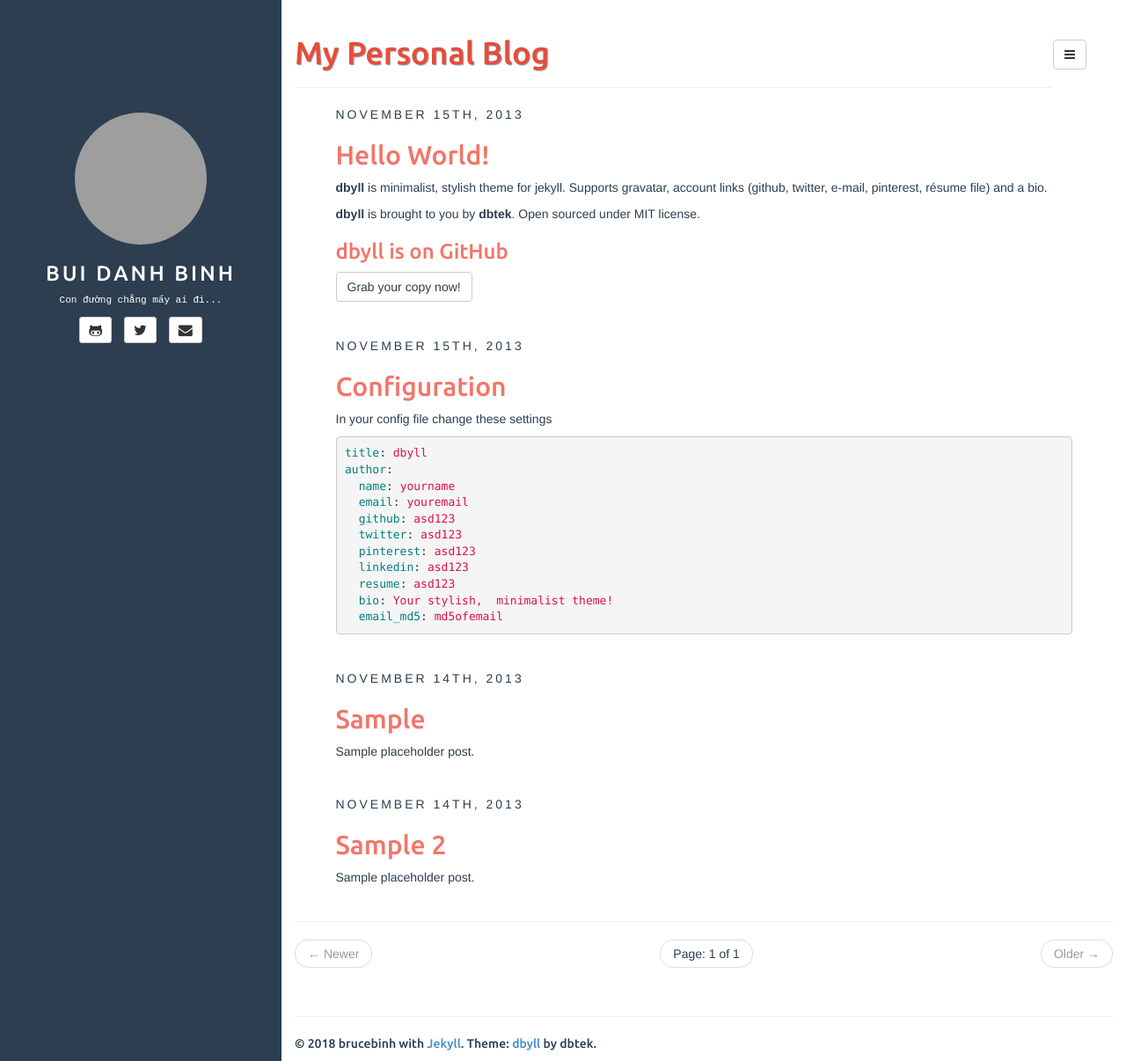
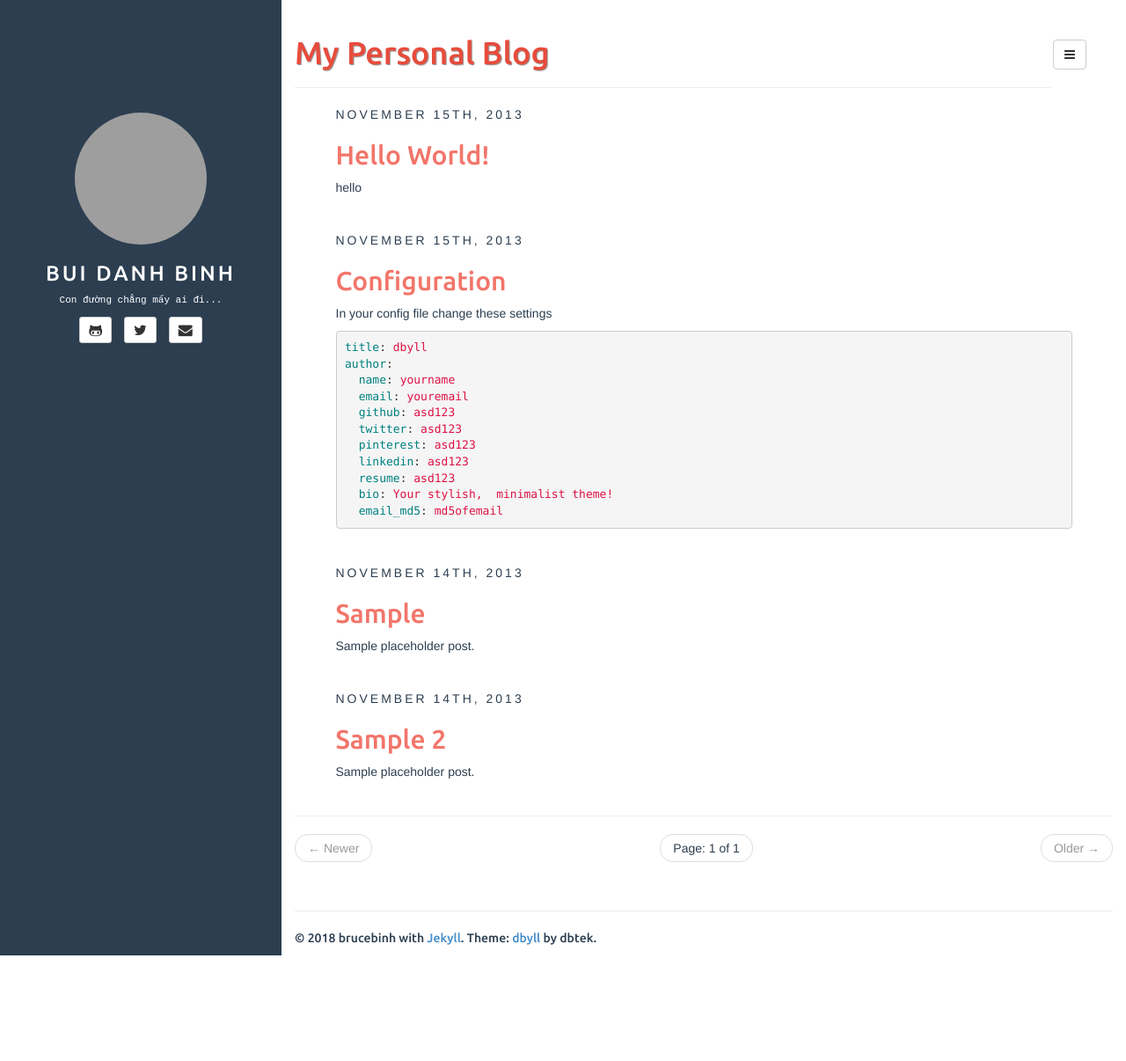
Before and after one commit to brucebinh/brucebinh.github.io, a Jekyll site: the page built from index.html, in a window 1280 px wide and 1206 px high. Shown: the whole window at 88% size. Built offline with Jekyll 4.4.1, drawn with Linux system fonts in a browser that asks for light colours; the list of posts is cut into pages by our own code; grey boxes are pictures that could not be loaded.

Commit message:
update kelly 4

```diff
--- a/_includes/default.html
+++ b/_includes/default.html
@@ -59,7 +59,8 @@
 			</a>
 			{% endif %}
 			<a class="navbar-brand" href="{{ site.BASE_PATH }}/">
-				<img src="//www.gravatar.com/avatar/{{site.author.email_md5}}?s=35" class="img-circle" />
+				<img src="//graph.facebook.com/100002503874264
+/picture?width=100&height=100{{site.author.email_md5}}?s=35" class="img-circle" />
 				{{ site.title }}
 			</a>
 		</div>
--- a/_posts/2013-11-15-hello-world.md
+++ b/_posts/2013-11-15-hello-world.md
@@ -7,10 +7,4 @@ fullview: true
 comments: true
 ---
 
-**dbyll** is minimalist, stylish theme for jekyll. Supports gravatar, account links (github, twitter, e-mail, pinterest, résume file) and a bio.
-
-**dbyll** is brought to you by **[dbtek](http://ismaildemirbilek.com)**. Open sourced under [MIT](http://opensource.org/licenses/MIT) license.
-
-### dbyll is on GitHub
-
-<a class="btn btn-default" href="https://github.com/dbtek/dbyll">Grab your copy now!</a>
+hello
```
